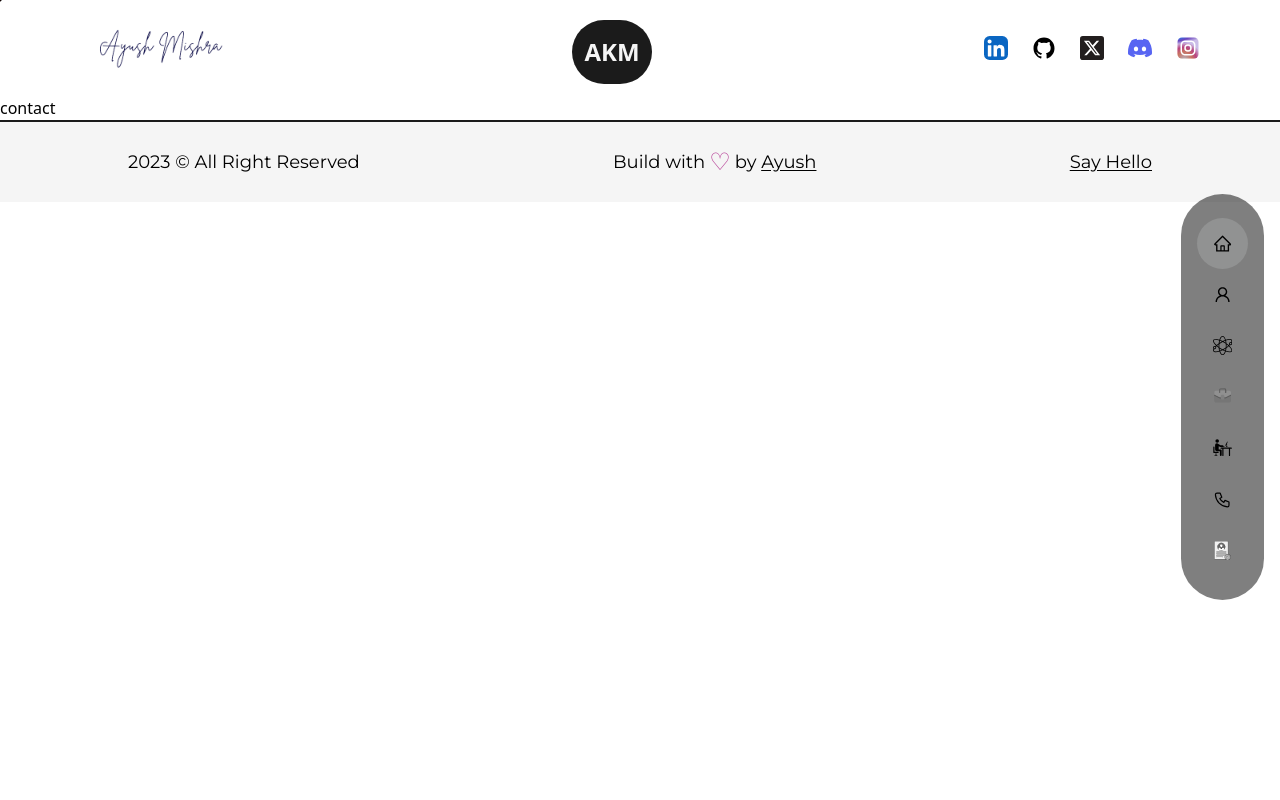
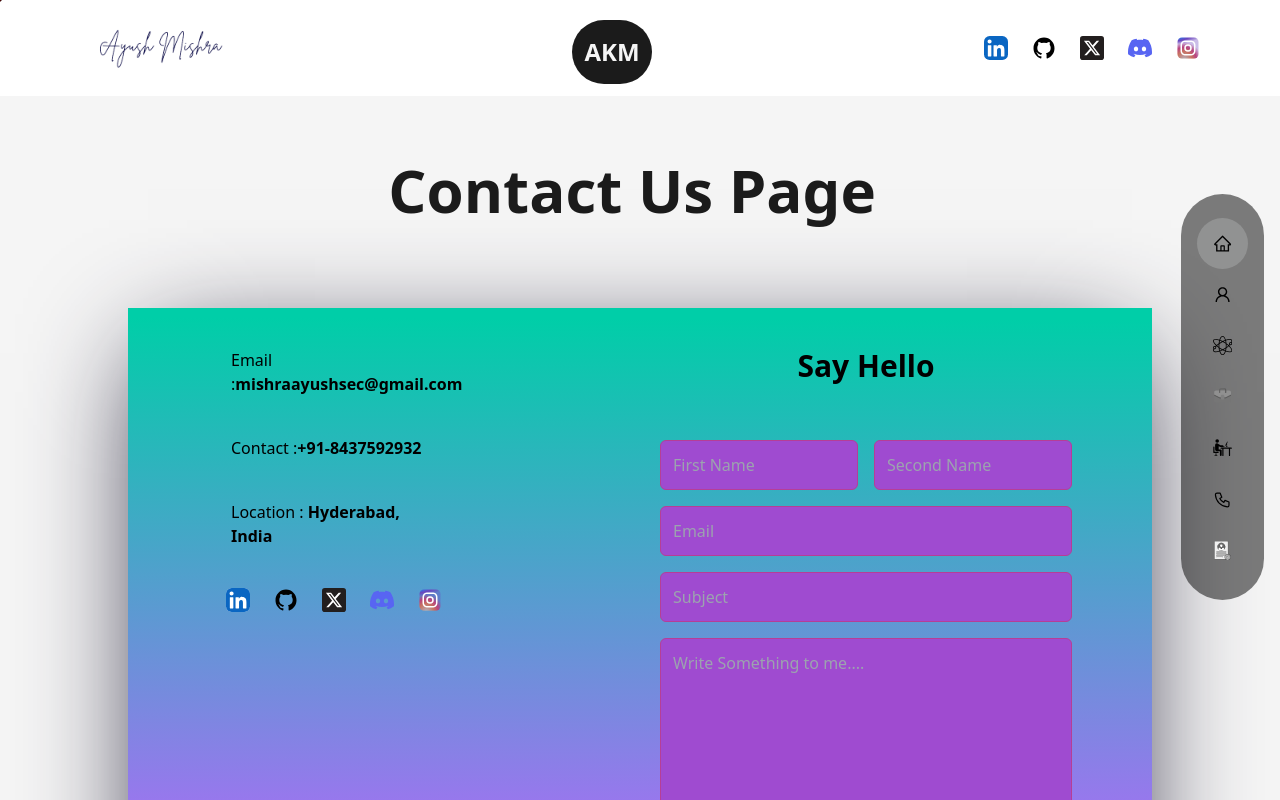
Before and after one commit to ayushkumarmishra/portfolio_2023, a React (Vite) app: page /contact in a window 1280 px wide. Shown: the top 800 px of the page. Built offline with nearby package versions, Linux system fonts and the light colour scheme.

Commit message:
started contact us page

```diff
--- a/src/components/Contact/Contact.jsx
+++ b/src/components/Contact/Contact.jsx
@@ -1,5 +1,124 @@
+import AnimatedText from "../Home/AnimatedText";
+import Layout from "../Home/Layout";
+import { motion } from "framer-motion";
+import {
+  DiscordIcon,
+  GithubIcon,
+  InstagramIcon,
+  LinkedInIcon,
+  TwitterIcon,
+} from "../Navbar/Icons";
+
 const contact = () => {
-  return <div>contact</div>;
+  return (
+    <>
+      <Layout className="pt-14">
+        <div className="flex items-center justify-center w-full">
+          <AnimatedText text="Contact Us Page" />
+        </div>
+        <div className="w-full flex green-pink-gradient flex-row justify-center items-start mt-20 gap-10 shadow-card ">
+          <div className="w-full h-auto ">
+            <div className="mx-auto w-1/2 h-auto justify-center items-center my-10">
+              <h3 className="my-10">
+                Email :
+                <span className="font-bold">mishraayushsec@gmail.com</span>
+              </h3>
+              <h3 className="my-10">
+                Contact :<span className="font-bold">+91-8437592932</span>
+              </h3>
+              <h3 className="my-10">
+                Location : <span className="font-bold">Hyderabad, India</span>
+              </h3>
+            </div>
+            <nav className="flex items-center justify-center flex-wrap">
+              <motion.a
+                href="https://www.linkedin.com/in/ayushkumarmishra/"
+                target={"_blank"}
+                whileHover={{ y: -4 }}
+                whileTap={{ scale: 0.9 }}
+                className="w-6 mr-3"
+              >
+                <LinkedInIcon />
+              </motion.a>
+              <motion.a
+                href="https://github.com/ayushkumarmishra"
+                target={"_blank"}
+                whileHover={{ y: -4 }}
+                whileTap={{ scale: 0.9 }}
+                className="w-6 mx-3"
+              >
+                <GithubIcon />
+              </motion.a>
+              <motion.a
+                href="/"
+                whileHover={{ y: -4 }}
+                whileTap={{ scale: 0.9 }}
+                className="w-6 mx-3"
+                target={"_blank"}
+              >
+                <TwitterIcon />
+              </motion.a>
+              <motion.a
+                href="/"
+                target={"_blank"}
+                whileHover={{ y: -4 }}
+                whileTap={{ scale: 0.9 }}
+                className="w-6 mx-3"
+              >
+                <DiscordIcon />
+              </motion.a>
+              <motion.a
+                href="https://www.instagram.com/ayush_mishra04/"
+                target={"_blank"}
+                whileHover={{ y: -4 }}
+                whileTap={{ scale: 0.9 }}
+                className="w-6 ml-3"
+              >
+                <InstagramIcon />
+              </motion.a>
+            </nav>
+          </div>
+          <div className="w-full mb-10 h-auto flex flex-col gap-4 justify-center items-center mx-20">
+            <h2 className="font-bold text-3xl w-full flex justify-center items-center pt-10">
+              Say Hello
+            </h2>
+            <div className="w-full text-dark grid grid-cols-1 lg:grid-cols-2 gap-4 pt-10 mx-auto">
+              <input
+                type="text"
+                placeholder="First Name"
+                className="w-full px-3 py-3 rounded-md border border-[rgba(255,255,255,0,3)] bg-education focus: border-primary outline-none"
+              />
+              <input
+                type="text"
+                placeholder="Second Name"
+                className="w-full px-3 py-3 rounded-md border border-[rgba(255,255,255,0,3)] bg-education focus: border-primary outline-none"
+              />
+            </div>
+
+            <input
+              type="email"
+              placeholder="Email"
+              className="w-full px-3 py-3 rounded-md border border-[rgba(255,255,255,0,3)] bg-education focus: border-primary outline-none"
+            />
+            <input
+              type="text"
+              placeholder="Subject"
+              className="w-full py-3 px-3 rounded-md border border-[rgba(255,255,255,0,3)] bg-education focus: border-primary outline-none"
+            />
+
+            <textarea
+              name="message"
+              id=""
+              cols="0"
+              rows="10"
+              placeholder="Write Something to me...."
+              className="w-full px-3 py-3 rounded-md border border-[rgba(255,255,255,0,3)] bg-education focus: border-primary outline-none"
+            ></textarea>
+          </div>
+        </div>
+      </Layout>
+    </>
+  );
 };
 
 export default contact;
```
